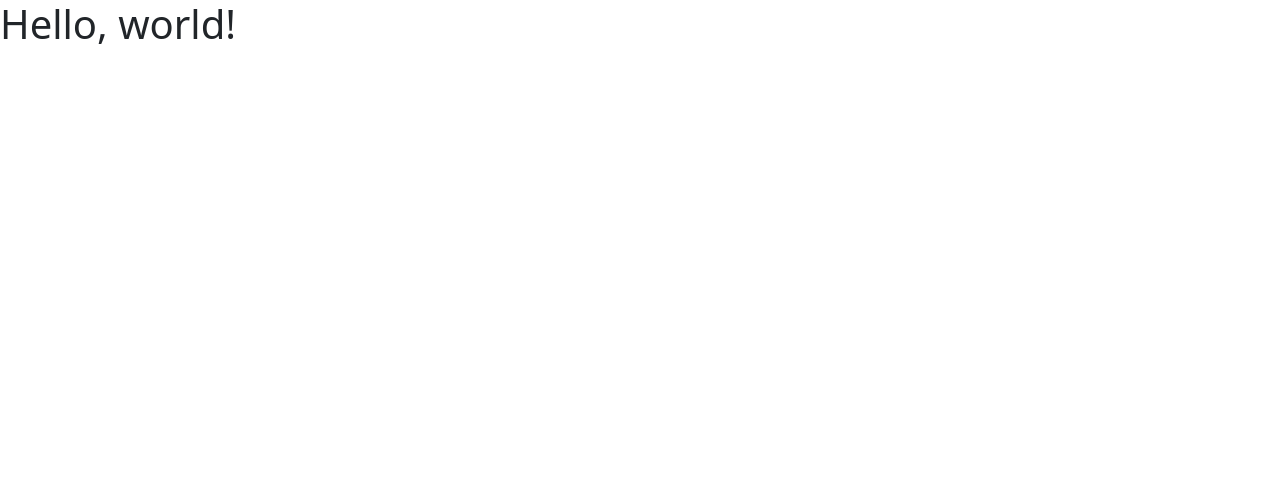
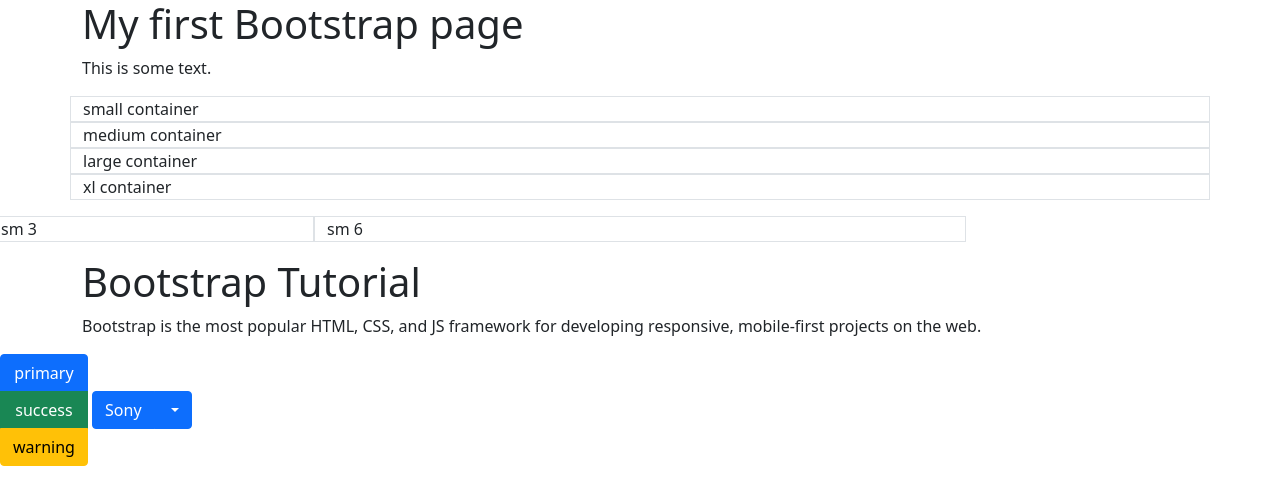
Before and after one commit to chandraprakash-dev/news-article, a website built with webpack: page dist/index.html in a window 1280 px wide. Built offline with nearby package versions, Linux system fonts and the light colour scheme.

Commit message:
basic bootstrap

```diff
--- a/dist/index.html
+++ b/dist/index.html
@@ -5,9 +5,50 @@
         <meta name="viewport" content="width=device-width, initial-scale=1">
         <title>News article</title>
         <link href="https://cdn.jsdelivr.net/npm/bootstrap@5.0.0-beta1/dist/css/bootstrap.min.css" rel="stylesheet" integrity="sha384-giJF6kkoqNQ00vy+HMDP7azOuL0xtbfIcaT9wjKHr8RbDVddVHyTfAAsrekwKmP1" crossorigin="anonymous">
+        <script src="https://cdn.jsdelivr.net/npm/bootstrap@5.0.0-beta1/dist/js/bootstrap.bundle.min.js" integrity="sha384-ygbV9kiqUc6oa4msXn9868pTtWMgiQaeYH7/t7LECLbyPA2x65Kgf80OJFdroafW" crossorigin="anonymous"></script>
     </head>
     <body>
-        <h1>Hello, world!</h1>
-        <script src="https://cdn.jsdelivr.net/npm/bootstrap@5.0.0-beta1/dist/js/bootstrap.bundle.min.js" integrity="sha384-ygbV9kiqUc6oa4msXn9868pTtWMgiQaeYH7/t7LECLbyPA2x65Kgf80OJFdroafW" crossorigin="anonymous"></script>
+        <div class="container">
+            <h1>My first Bootstrap page</h1>
+            <p>This is some text.</p>
+        </div>
+        <div class="container-sm border">small container</div>
+        <div class="container-md border">medium container</div>
+        <div class="container-lg border">large container</div>
+        <div class="container-xl border">xl container</div>
+
+        <div class="row">
+            <div class="col-sm-3 my-3 border">sm 3</div>
+            <div class="col-sm-6 my-3 border">sm 6</div>
+        </div>
+
+        <div class="container">
+        <div class="jumbotron">
+            <h1>Bootstrap Tutorial</h1>
+            <p>Bootstrap is the most popular HTML, CSS, and JS framework for developing responsive, mobile-first projects on the web.</p>
+        </div>
+        </div>
+
+<!--    <button type="button" class="btn btn-outline-primary btn-lg" disabled>-->
+<!--        <span class="spinner-border"></span>-->
+<!--        button-->
+<!--    </button>-->
+
+    <div class="btn-group-vertical btn-group-md">
+        <button class="btn btn-primary">primary</button>
+        <button class="btn btn-success">success</button>
+        <button class="btn btn-warning">warning</button>
+    </div>
+
+        <div class="btn-group">
+            <button class="btn btn-primary">Sony</button>
+            <button class="btn btn-primary dropdown-toggle" data-toggle="dropdown">
+                <span class="caret"></span>
+            </button>
+            <div class="dropdown-menu">
+                <a class="dropdown-item">Pc</a>
+            </div>
+        </div>
+
     </body>
 </html>
```
